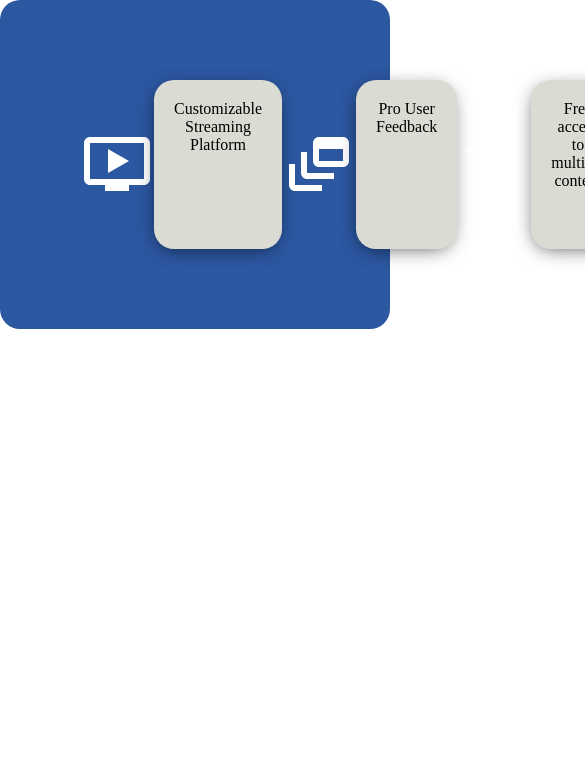
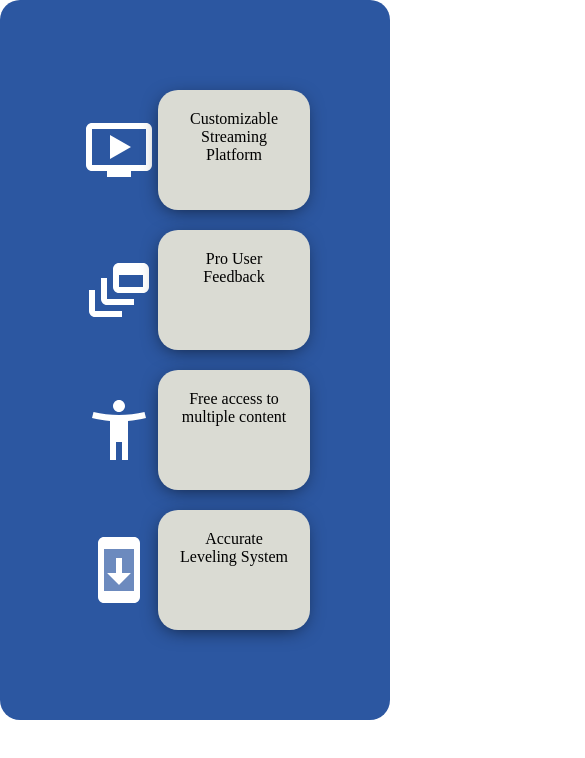
Before and after one commit to AbdulrhmanSoukarie/Present-Me-Front-End, a React (Create React App) app: page / in a window 390 px wide. Shown: the top 758 px of the page, 585 px wide, since content can reach past the window. Built offline with nearby package versions, Linux system fonts and the light colour scheme.

Commit message:
work on the responsive part

```diff
--- a/src/components/UniqueFeatures/UniqueFeatures.css
+++ b/src/components/UniqueFeatures/UniqueFeatures.css
@@ -1,9 +1,9 @@
 .unique-featureContainer {
-    height: 20vh;
+   height: 25%;
     display: flex;
     justify-content: space-evenly;
     padding: 80px;
-    flex-wrap: nowrap;
+    flex-wrap: wrap;
   }
   .main-feature-box {
     border-radius: 20px;
@@ -12,14 +12,18 @@
 
   .unique-featureBox {
     position: relative;
+    flex: 0.8;
+    margin-top: 10px;
+    margin-bottom: 10px;
     padding: 20px;
-    flex: 0.2;
+    height: 80px;
     border-radius: 20px;
     box-shadow: -1px 4px 20px -6px rgba(0, 0, 0, 0.75);
     background-color: #dadbd3;
     transition-duration: 500ms;
     transition-timing-function: ease-in-out;
     text-align: center;
+
   }
 
   .unique-featureBox:hover {
@@ -34,6 +38,9 @@
     font-size: large;
     transform: scale(3);
     margin: 25px;
+    flex: 0.2;
+
+
   }
 
 
@@ -51,3 +58,10 @@
     display: flex;
     justify-content: center;
   }
+
+  .commonfeaturebox{
+    display: flex;
+  width: 280px;
+
+
+  }
--- a/src/components/UniqueFeatures/UniqueFeatures.js
+++ b/src/components/UniqueFeatures/UniqueFeatures.js
@@ -6,26 +6,33 @@ import DynamicFeedIcon from "@material-ui/icons/DynamicFeed";
 import AccessibilityNewIcon from "@material-ui/icons/AccessibilityNew";
 import SystemUpdateTwoToneIcon from "@material-ui/icons/SystemUpdateTwoTone";
 
-export const  UniqueFeatures = () => {
+export const UniqueFeatures = () => {
   return (
     <div className="all-in">
-
       <div className="main-feature-box">
         <div className="unique-featureContainer">
+          <div className="commonfeaturebox">
             <OndemandVideoIcon className="icons" />
             <div className="unique-featureBox">
               Customizable Streaming Platform
             </div>
+          </div>
+          <div className="commonfeaturebox">
             <DynamicFeedIcon className="icons" />
             <div className="unique-featureBox"> Pro User Feedback</div>
+          </div>
+          <div className="commonfeaturebox">
             <AccessibilityNewIcon className="icons" />
             <div className="unique-featureBox">
               Free access to multiple content
             </div>
+          </div>
+          <div className="commonfeaturebox">
             <SystemUpdateTwoToneIcon className="icons" />
             <div className="unique-featureBox">Accurate Leveling System</div>
           </div>
         </div>
       </div>
+    </div>
   );
 };
```
Lines whose indentation alone changed are shown as unchanged.
